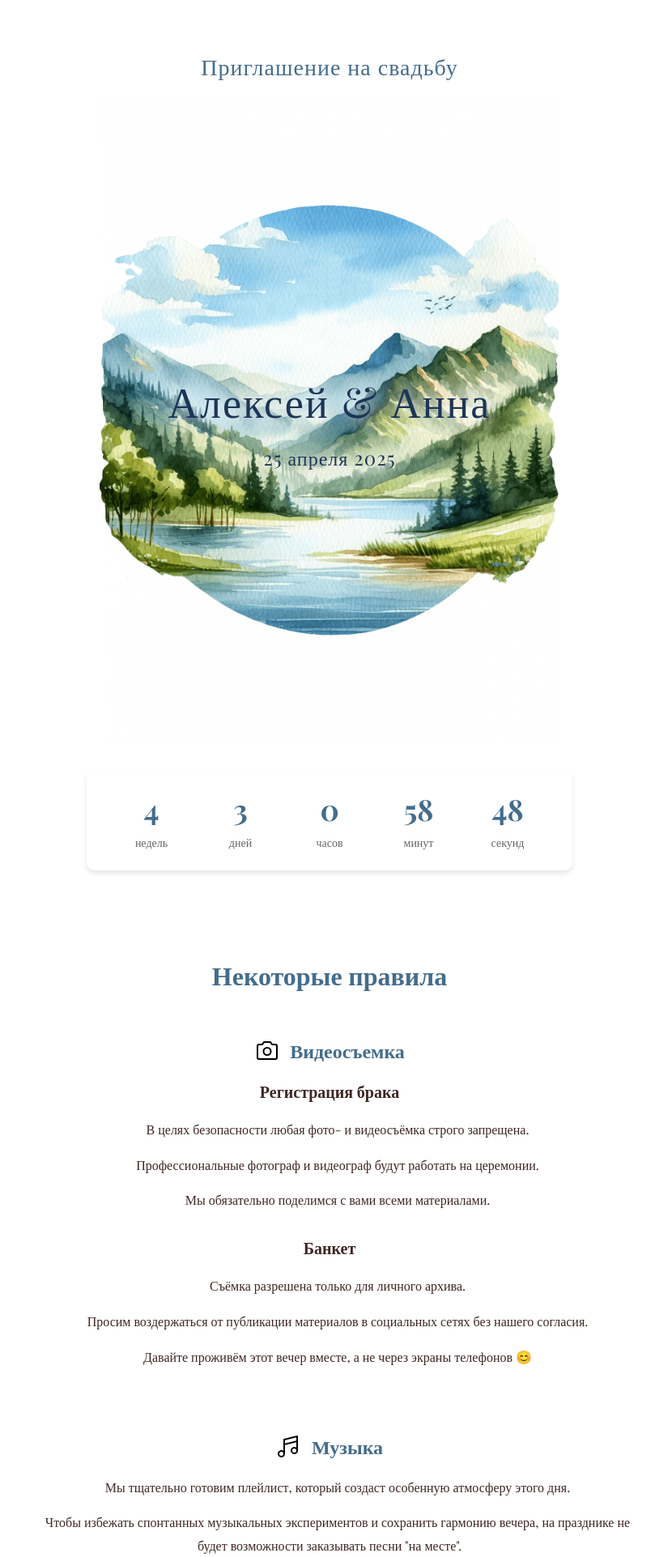
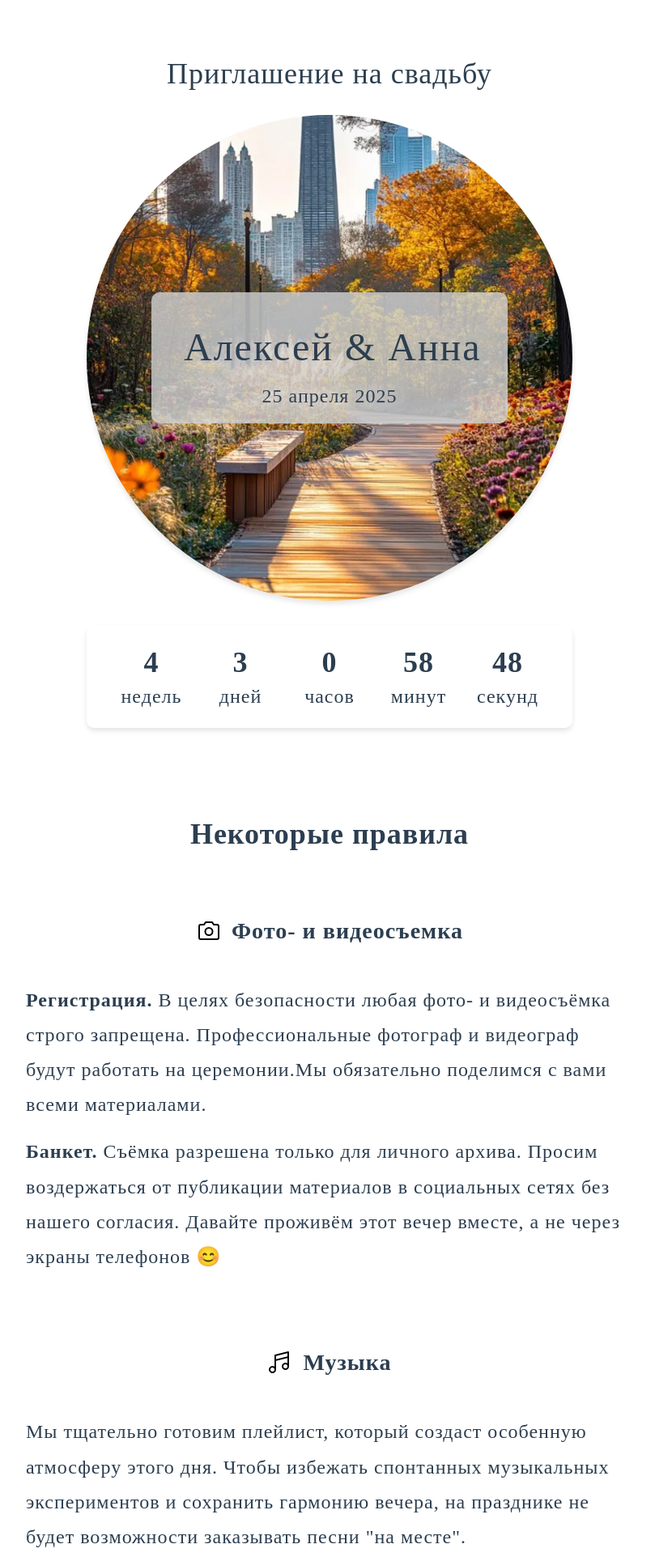
Before and after one commit to trewstaples/weeding, a PHP site: page / in a window 1280 px wide. Shown: the top 1923 px of the page at 81% size, without its empty margins (233-1042 px from the left). Run offline with PHP 8.4, Linux system fonts and the light colour scheme.

Commit message:
Поправлен текст

```diff
--- a/index.html
+++ b/index.html
@@ -47,22 +47,19 @@
             <div class="info-content">
               <div class="header-container">
                 <img src="img/camera.svg" alt="Видеосъемка" class="info-icon" />
-                <h2>Видеосъемка</h2>
+                <h3>Фото- и видеосъемка</h3>
               </div>
               <div class="rules-list">
-                <h3>Регистрация брака</h3>
-                <ul>
-                  <li>В целях безопасности любая фото- и видеосъёмка строго запрещена.</li>
-                  <li>Профессиональные фотограф и видеограф будут работать на церемонии.</li>
-                  <li>Мы обязательно поделимся с вами всеми материалами.</li>
-                </ul>
+                <p>
+                  <strong>Регистрация.</strong>
+                  В целях безопасности любая фото- и видеосъёмка строго запрещена. Профессиональные фотограф и видеограф будут работать на церемонии.Мы обязательно поделимся с вами всеми материалами.
+                </p>
 
-                <h3>Банкет</h3>
-                <ul>
-                  <li>Съёмка разрешена только для личного архива.</li>
-                  <li>Просим воздержаться от публикации материалов в социальных сетях без нашего согласия.</li>
-                  <li>Давайте проживём этот вечер вместе, а не через экраны телефонов 😊</li>
-                </ul>
+                <p>
+                  <strong>Банкет.</strong>
+                  Съёмка разрешена только для личного архива. Просим воздержаться от публикации материалов в социальных сетях без нашего согласия. Давайте проживём этот вечер вместе, а не через экраны
+                  телефонов 😊
+                </p>
               </div>
             </div>
           </li>
@@ -71,17 +68,15 @@
             <div class="info-content">
               <div class="header-container">
                 <img src="img/music-notes.svg" alt="Музыка" class="info-icon" />
-                <h2>Музыка</h2>
+                <h3>Музыка</h3>
               </div>
               <div class="rules-list">
-                <ul>
-                  <li>Мы тщательно готовим плейлист, который создаст особенную атмосферу этого дня.</li>
-                  <li>Чтобы избежать спонтанных музыкальных экспериментов и сохранить гармонию вечера, на празднике не будет возможности заказывать песни "на месте".</li>
-                  <li>
-                    Однако мы с радостью учтём ваши музыкальные предпочтения! Если у вас есть любимые композиции, которые вы хотели бы услышать на нашей свадьбе, просим их заблаговременно отправить
-                    жениху или невесте.
-                  </li>
-                </ul>
+                <p>
+                  Мы тщательно готовим плейлист, который создаст особенную атмосферу этого дня. Чтобы избежать спонтанных музыкальных экспериментов и сохранить гармонию вечера, на празднике не будет
+                  возможности заказывать песни "на месте". <br />
+                  Однако мы с радостью учтём ваши музыкальные предпочтения! <br />
+                  Если у вас есть любимые композиции, которые вы хотели бы услышать на нашей свадьбе, просим их заблаговременно отправить жениху или невесте.
+                </p>
               </div>
             </div>
           </li>
@@ -90,13 +85,13 @@
             <div class="info-content">
               <div class="header-container">
                 <img src="img/flower-lotus.svg" alt="Комфорт гостей" class="info-icon" />
-                <h2>Комфорт гостей</h2>
+                <h3>Комфорт гостей</h3>
               </div>
               <div class="rules-list">
-                <ul>
-                  <li>Среди наших гостей будут люди с повышенной чувствительностью к ароматам</li>
-                  <li>Чтобы создать комфортную атмосферу для всех присутствующих, мы просим вас особенно внимательно отнестись к выбору парфюма, если вы им пользуетесь</li>
-                </ul>
+                <p>
+                  Среди наших гостей будут люди с повышенной чувствительностью к ароматам. Чтобы создать комфортную атмосферу для всех присутствующих, мы просим вас особенно внимательно отнестись к
+                  выбору парфюма, если вы им пользуетесь.
+                </p>
               </div>
             </div>
           </li>
@@ -105,7 +100,7 @@
             <div class="info-content">
               <div class="header-container">
                 <img src="img/shirt-folded.svg" alt="Дресскод" class="info-icon" />
-                <h2>Дресскод</h2>
+                <h3>Дресскод</h3>
               </div>
               <p>Мы пока ещё думаем…)</p>
             </div>
--- a/styles.css
+++ b/styles.css
@@ -1,11 +1,32 @@
 @import url('https://fonts.googleapis.com/css2?family=Playfair+Display:wght@400;700&display=swap');
+
+html {
+  font-size: 24px;
+}
+
+:root {
+  --color-primary: rgba(44, 62, 80, 1);
+  --color-secondary: ;
+  --font-family-base: 'Playfair Display', serif;
+  --font-size-base: 1rem;
+  --font-size-medium: 1.5rem;
+  --font-size-large: 2rem;
+  --title-font-size: ;
+}
 
 body {
   margin: 0;
-  font-family: 'Playfair Display', serif;
-  color: #3e2723;
+  color: var(--color-primary);
   text-align: center;
-  /* background-color: #f8f1e7; */
+  letter-spacing: 1px;
+}
+
+h1 {
+  font-size: var(--font-size-large);
+}
+
+h2 {
+  font-size: var(--font-size-medium);
 }
 
 .hero {
@@ -18,26 +39,20 @@ body {
 }
 
 .invitation-title {
-  font-size: 28px;
-  color: #446c8c;
-  margin-bottom: 20px;
   font-weight: normal;
-  letter-spacing: 1px;
 }
 
 .hero-image {
   width: 100%;
-  max-width: 800px;
+  max-width: 600px;
   position: relative;
-  background: url('img/nature.png') no-repeat center center;
-  background-size: contain;
+  background: url('img/city.webp') no-repeat center center;
+  background-size: cover;
   margin: 0 auto;
-}
-
-.hero-image::before {
-  content: '';
-  display: block;
-  padding-top: 100%;
+  border-radius: 50%;
+  overflow: hidden;
+  aspect-ratio: 1 / 1;
+  box-shadow: 0 4px 6px rgba(0, 0, 0, 0.1);
 }
 
 .hero-content {
@@ -46,25 +61,20 @@ body {
   left: 50%;
   transform: translate(-50%, -50%);
   text-align: center;
-  background: none;
-  padding: 0;
+  background-color: rgba(211, 211, 211, 0.8);
+  /* color: white; */
+  padding: 20px;
+  border-radius: 10px;
   width: 90%;
-  max-width: 500px;
+  max-width: 400px;
+  white-space: nowrap;
 }
 
 h1 {
-  font-size: 52px;
-  margin: 0 0 20px;
-  color: #1d3557;
+  margin: 20px;
   font-weight: normal;
   letter-spacing: 2px;
-  text-shadow: 0 0 20px rgba(255, 255, 255, 1), 0 0 30px rgba(255, 255, 255, 0.8), 0 0 40px rgba(255, 255, 255, 0.6);
-}
-
-h2 {
-  font-size: 20px;
-  font-weight: bold;
-  color: #446c8c;
+  /* text-shadow: 0 0 20px rgba(255, 255, 255, 1), 0 0 30px rgba(255, 255, 255, 0.8), 0 0 40px rgba(255, 255, 255, 0.6); */
 }
 
 .bible-quote {
@@ -72,9 +82,7 @@ h2 {
 }
 
 .date {
-  font-size: 24px;
   font-weight: normal;
-  color: #1d3557;
   margin: 0;
   letter-spacing: 1px;
   text-shadow: 0 0 20px rgba(255, 255, 255, 1), 0 0 30px rgba(255, 255, 255, 0.8), 0 0 40px rgba(255, 255, 255, 0.6);
@@ -85,7 +93,6 @@ h2 {
   justify-content: center;
   gap: 30px;
   margin: 30px auto 0;
-  font-size: 18px;
   background: rgba(255, 255, 255, 0.95);
   padding: 25px 40px;
   border-radius: 10px;
@@ -101,21 +108,17 @@ h2 {
 }
 
 .countdown-number {
-  font-size: 36px;
+  font-size: var(--font-size-medium);
   font-weight: bold;
-  color: #446c8c;
   margin-bottom: 8px;
 }
 
 .countdown-label {
-  font-size: 14px;
-  color: #666;
   text-transform: lowercase;
 }
 
 .info {
   padding: 40px 20px;
-  background-color: #fff;
 }
 
 .info-container {
@@ -134,10 +137,8 @@ h2 {
   display: flex;
   flex-direction: column;
   align-items: center;
-  margin-bottom: 30px;
   text-align: center;
   padding: 25px;
-  background-color: rgba(255, 255, 255, 0.7);
   border-radius: 10px;
 }
 
@@ -159,9 +160,7 @@ h2 {
 
 .info-content h2 {
   margin: 0;
-  font-size: 24px;
   line-height: 1.2;
-  color: #446c8c;
 }
 
 .info-icon {
@@ -173,15 +172,11 @@ h2 {
 .info-content p {
   margin: 15px 0;
   line-height: 1.8;
-  font-size: 16px;
-  text-align: center;
-  text-indent: 20px;
+  text-align: left;
   width: 100%;
 }
 
 .rules-list h3 {
-  color: #3e2723;
-  font-size: 20px;
   margin: 0 0 20px;
   font-weight: 600;
   text-align: center;
@@ -202,7 +197,6 @@ h2 {
   line-height: 1.8;
   padding: 0;
   text-align: center;
-  font-size: 16px;
   text-indent: 20px;
 }
 
@@ -212,8 +206,6 @@ h2 {
 
 .info-item.appreciation {
   align-items: center;
-  background-color: rgba(139, 0, 0, 0.05);
-  border: 1px solid rgba(139, 0, 0, 0.1);
 }
 
 .info-item.appreciation .info-content h2 {
@@ -223,7 +215,6 @@ h2 {
 .info-item.appreciation p {
   margin: 0;
   font-style: italic;
-  font-size: 18px;
   line-height: 1.2;
 }
 
@@ -234,8 +225,6 @@ h2 {
 
 .schedule h2 {
   margin-bottom: 40px;
-  font-size: 32px;
-  color: #1d3557;
   letter-spacing: 1px;
 }
 
@@ -252,26 +241,17 @@ h2 {
 
 .schedule li {
   margin: 0;
-  font-size: 22px;
   line-height: 1.4;
   display: grid;
   grid-template-columns: 120px 1fr;
   align-items: center;
   padding: 15px 25px;
-  background-color: rgba(255, 255, 255, 0.7);
   border-radius: 10px;
   transition: transform 0.2s ease;
   text-align: left;
 }
 
-.schedule li:hover {
-  transform: translateY(-2px);
-  background-color: rgba(255, 255, 255, 0.9);
-}
-
 .schedule strong {
-  color: #446c8c;
-  font-size: 24px;
   display: block;
 }
 
@@ -304,6 +284,7 @@ h2 {
   }
 
   .countdown {
+    font-size: var(--title-font-size);
     padding: 15px;
     gap: 15px;
     margin-top: 20px;
@@ -407,12 +388,6 @@ h2 {
     font-size: 14px;
   }
 }
-.section-title {
-  font-size: 32px;
-  color: #446c8c;
-  margin-bottom: 2rem;
-  text-align: center;
-}
 
 .tabs {
   display: flex;
@@ -430,7 +405,6 @@ h2 {
   border: 2px solid #446c8c;
   border-radius: 8px;
   background: white;
-  color: #446c8c;
   font-family: 'Playfair Display', serif;
   font-size: 16px;
   cursor: pointer;
@@ -442,7 +416,6 @@ h2 {
 }
 
 .tab-button.active {
-  background: #446c8c;
   color: white;
 }
 
@@ -508,7 +481,6 @@ h2 {
 }
 
 .search-button {
-  background-color: #446c8c;
   color: white;
   border: none;
 }
```
Also changed, not shown: img/city.webp (added).
